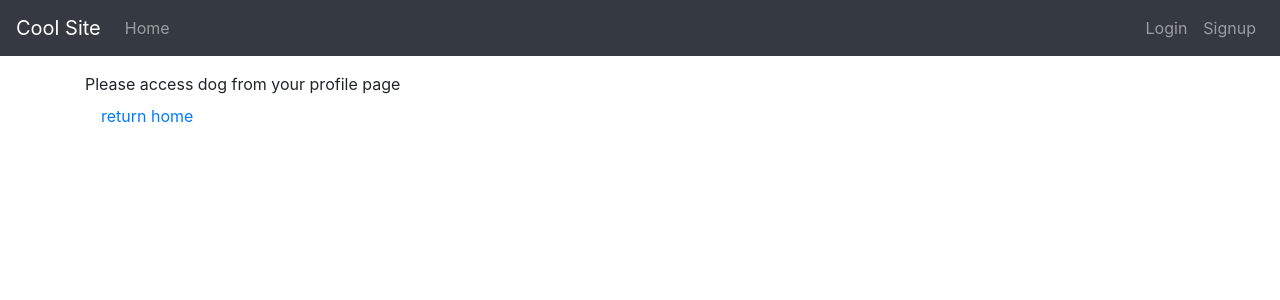
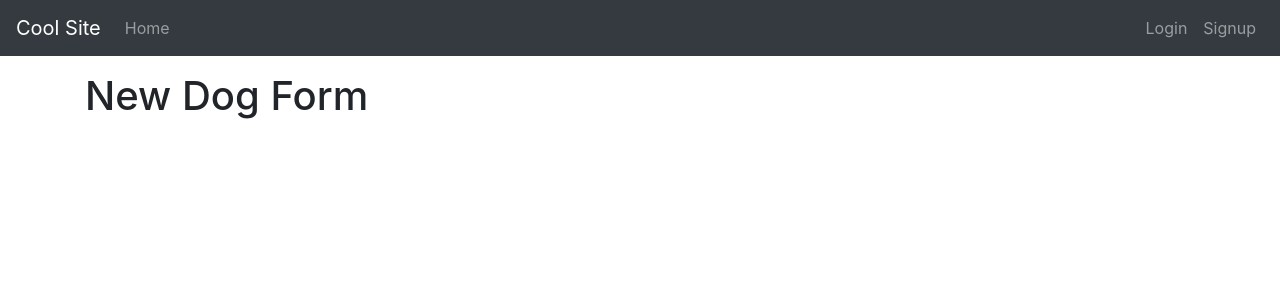
Before and after one commit to lind1125/Fetch-Frontend, a React (Create React App) app: page /profile/dogs/new in a window 1280 px wide. Shown: the top 300 px of the page. Built offline with nearby package versions, Linux system fonts and the light colour scheme; no server answers.

Commit message:
Link and Route to new dog form

```diff
--- a/src/App.js
+++ b/src/App.js
@@ -5,6 +5,7 @@ import Login from './components/Login'
 import Signup from './components/Signup'
 import Profile from './components/Profile'
 import DogProfile from './components/DogProfile'
+import DogForm from './components/DogForm'
 // HOC which wraps around other Components
 import Layout from './components/common/Layout'
 // CSS imports
@@ -18,6 +19,7 @@ const App = () => {
         <Route exact path={'/login'} component={Login}/>
         <Route exact path={'/signup'} component={Signup}/>
         <Route exact path={'/profile'} component={Profile}/>
+        <Route exact path={'/profile/dogs/new'} component={DogForm}/>
         <Route path={'/profile/dogs/:dogid'} component={DogProfile}/>
       </Switch>
     </Layout>
--- /dev/null
+++ b/src/components/DogForm.js
@@ -0,0 +1,8 @@
+import React from 'react';
+
+const DogForm = (props) => {
+  return (
+  <h1>New Dog Form</h1>
+);}
+
+export default DogForm;
--- a/src/components/DogProfile.js
+++ b/src/components/DogProfile.js
@@ -11,7 +11,7 @@ const DogProfile = (props) => {
   useEffect(()=>{
     if(!props.location.state){
       console.log('no dog data')
-      //make axios request to set dog data TODO
+      //make axios request to set dog data
       getUserDog(props.match.params.dogid).then(response=>{
         console.log(response.data)
         setDogdata(response.data)
--- a/src/components/Profile.js
+++ b/src/components/Profile.js
@@ -47,6 +47,7 @@ const Profile = (props) =>{
         return <Link to={ { pathname:`/profile/dogs/${dog._id}`,state:{dog:dog} } } key={dog._id} >{dog.name} </Link>
       })}
     </ul>
+    <Link to="/profile/dogs/new" className="btn btn-primary">New Dog</Link>
     <form onSubmit={deleteUser}>
       <button>Delete Account</button>
     </form>
```
Also changed, not shown: 1 other file (tests, documents, lock files or other folders).
